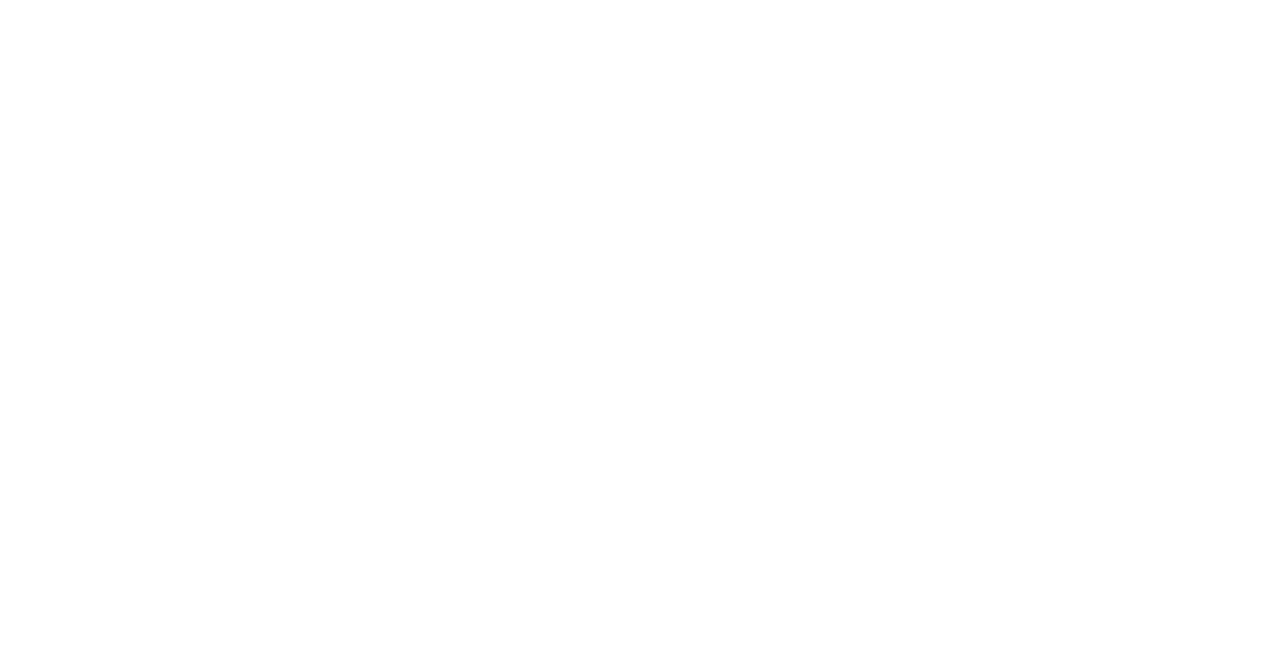
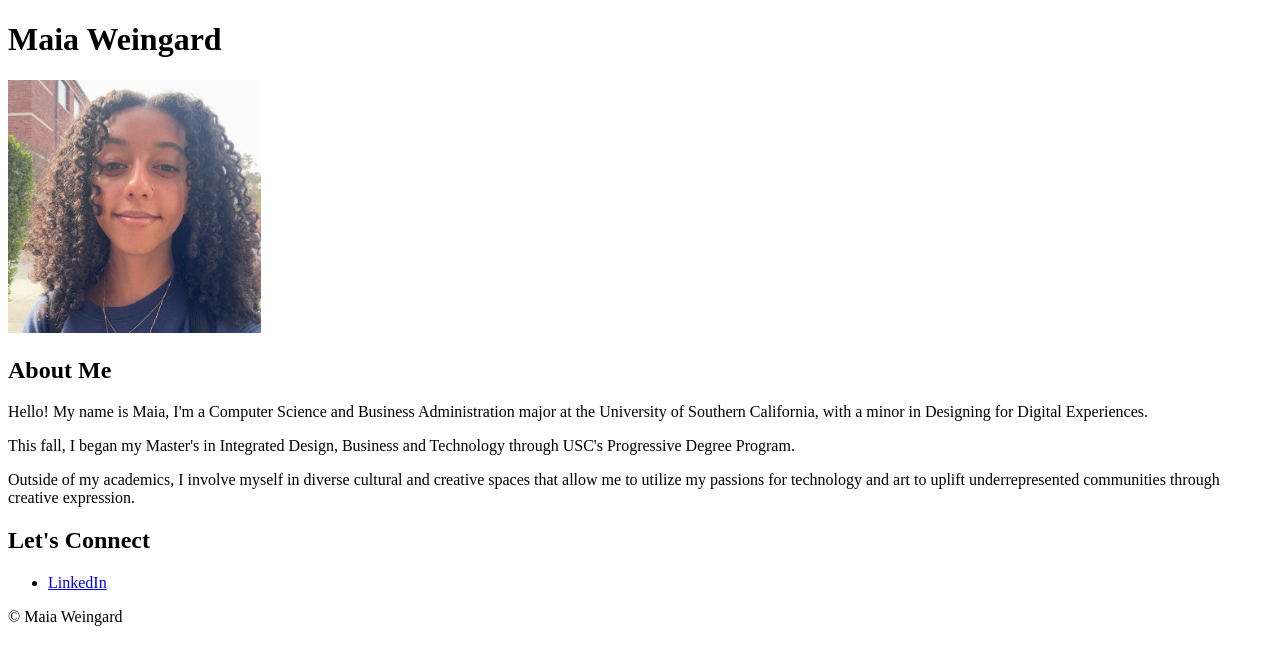
Before and after one commit to Mweingard/IDSN-531-Homework-Weingard, a plain HTML site: page Week-1/index.html in a window 1280 px wide. Drawn offline with Linux system fonts and the light colour scheme.

Commit message:
Content Update

```diff
--- a/Week-1/index.html
+++ b/Week-1/index.html
@@ -4,10 +4,31 @@
         <meta charset="utf-8">
         <meta name="viewpoint" content="width=device-width, initial-scale=1">
         <title>
-
+            Maia's Bio
         </title>
     </head>
     <body>
+        <header>
+            <h1>Maia Weingard</h1>
+            <img src="headshot.jpg" width="20%">
+        </header>
 
+        <main>
+            <h2>About Me</h2>
+            <p>Hello! My name is Maia, I'm a Computer Science and Business Administration major at the University of Southern California, with a minor in Designing for Digital Experiences.</p>
+
+            <p>This fall, I began my Master's in Integrated Design, Business and Technology through USC's Progressive Degree Program.</p>
+
+            <p>Outside of my academics, I involve myself in diverse cultural and creative spaces that allow me to utilize my passions for technology and art to uplift underrepresented communities through creative expression.</p>
+
+            <h2>Let's Connect</h2>
+            <ul>
+                <li><a href="https://www.linkedin.com/in/maia-weingard/" target="blank_">LinkedIn</a></li>
+            </ul>
+        </main>
+
+        <footer>
+            <p>© Maia Weingard</p>
+        </footer>
     </body>
 </html>
```
Also changed, not shown: Week-1/headshot.jpg (added), 1 other file.
